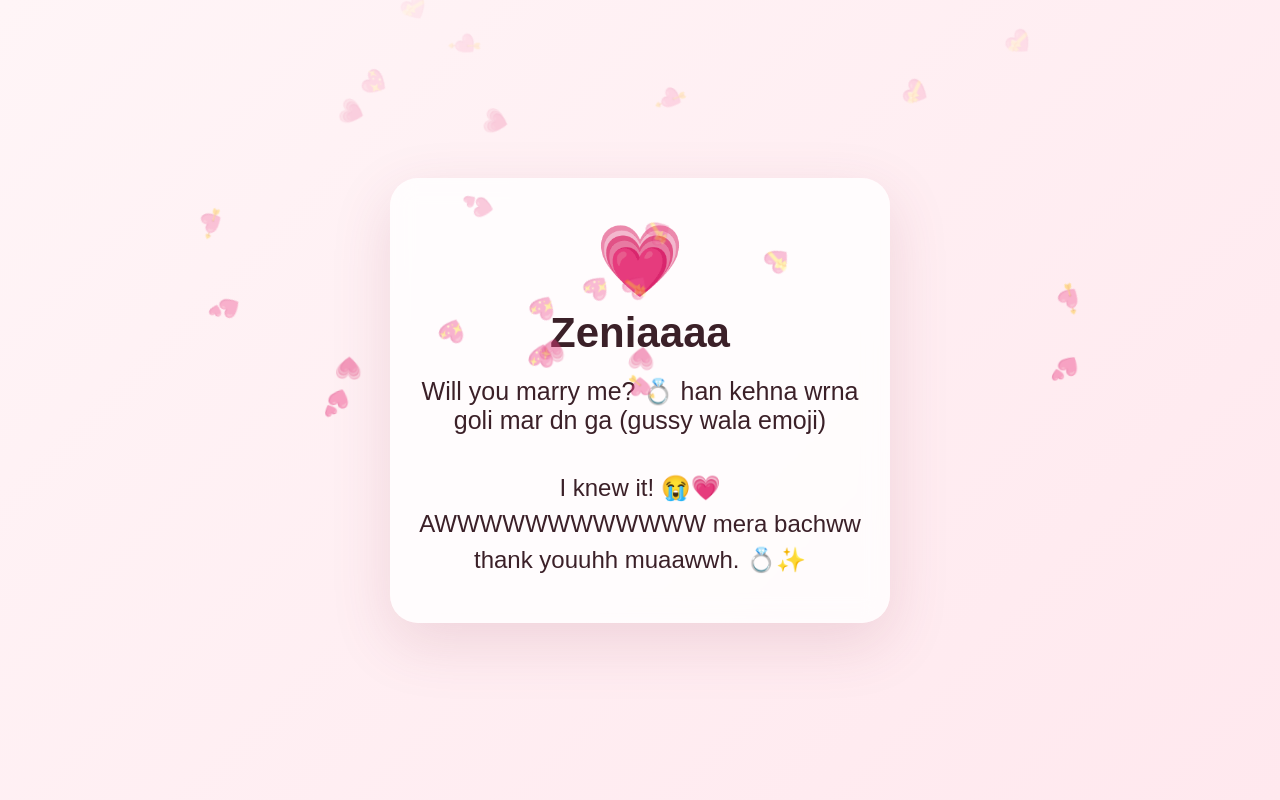
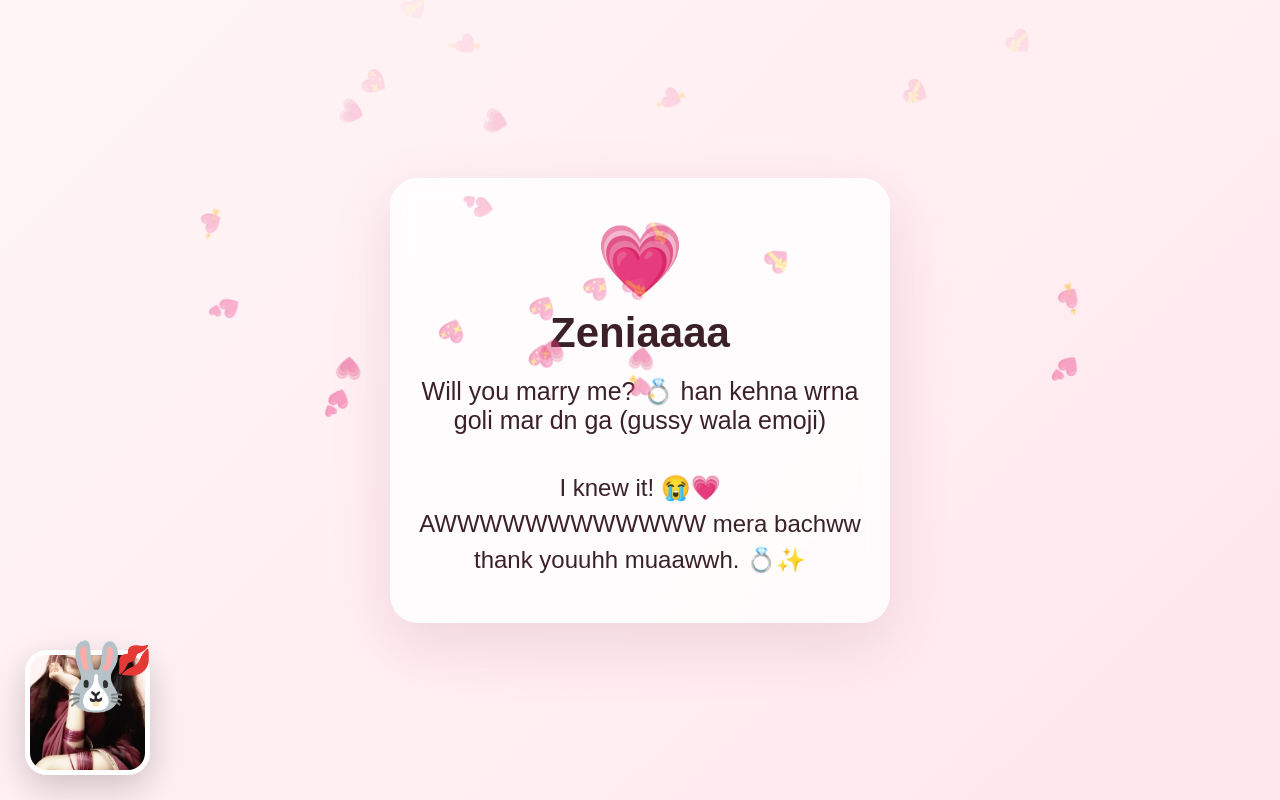
Before and after one commit to shayanrealtor7-dev/zeniaaaa., a plain HTML site: page index.html in a window 1280 px wide. Both pictures are taken after a click on the button "YES 💖". Drawn offline with Linux system fonts and the light colour scheme.

Commit message:
Update index.html

```diff
--- a/index.html
+++ b/index.html
@@ -131,11 +131,103 @@ button{
   h2{font-size:21px}
   .card{padding:38px 18px}
 }
+  #loveScene{
+  display:none;
+  position:fixed;
+  inset:0;
+  pointer-events:none;
+  z-index:50;
+}
+
+#zeniaPic{
+  position:absolute;
+  left:25px;
+  bottom:25px;
+  width:125px;
+  height:125px;
+  object-fit:cover;
+  border-radius:22px;
+  border:5px solid white;
+  box-shadow:0 12px 35px rgba(0,0,0,.2);
+  animation:photoPop .8s ease;
+}
+
+#bunny{
+  position:absolute;
+  left:55px;
+  bottom:165px;
+  font-size:65px;
+  animation:bunnyKiss 3s ease-in-out forwards;
+}
+
+.kiss{
+  position:absolute;
+  right:-15px;
+  top:5px;
+  font-size:28px;
+  opacity:0;
+  animation:kissPop .5s 2.2s ease forwards;
+}
+
+@keyframes photoPop{
+  from{
+    transform:scale(0) rotate(-10deg);
+    opacity:0;
+  }
+  to{
+    transform:scale(1) rotate(0);
+    opacity:1;
+  }
+}
+
+@keyframes bunnyKiss{
+  0%{
+    transform:translate(100vw,-20px) rotate(10deg);
+  }
+
+  55%{
+    transform:translate(20px,80px) rotate(-5deg);
+  }
+
+  75%{
+    transform:translate(0,80px) scale(1.1);
+  }
+
+  100%{
+    transform:translate(0,80px) scale(1);
+  }
+}
+
+@keyframes kissPop{
+  0%{
+    opacity:0;
+    transform:scale(.2);
+  }
+
+  50%{
+    opacity:1;
+    transform:scale(1.4);
+  }
+
+  100%{
+    opacity:1;
+    transform:scale(1);
+  }
+}
 </style>
 </head>
 
 <body>
+<div id="loveScene">
 
+  <img id="zeniaPic" src="IMG_20260820_182526_880.jpg">
+
+  <div id="bunny">
+    🐰
+    <span class="kiss">💋</span>
+  </div>
+
+</div>
 <div class="card">
 
   <div class="heart">💗</div>
@@ -207,6 +299,8 @@ yesButton.addEventListener("click", function(){
   document.querySelector(".buttons").style.display = "none";
   message.style.display = "block";
 
+  document.getElementById("loveScene").style.display = "block";
+
   for(let i=0;i<25;i++){
     createHeart();
   }
```
